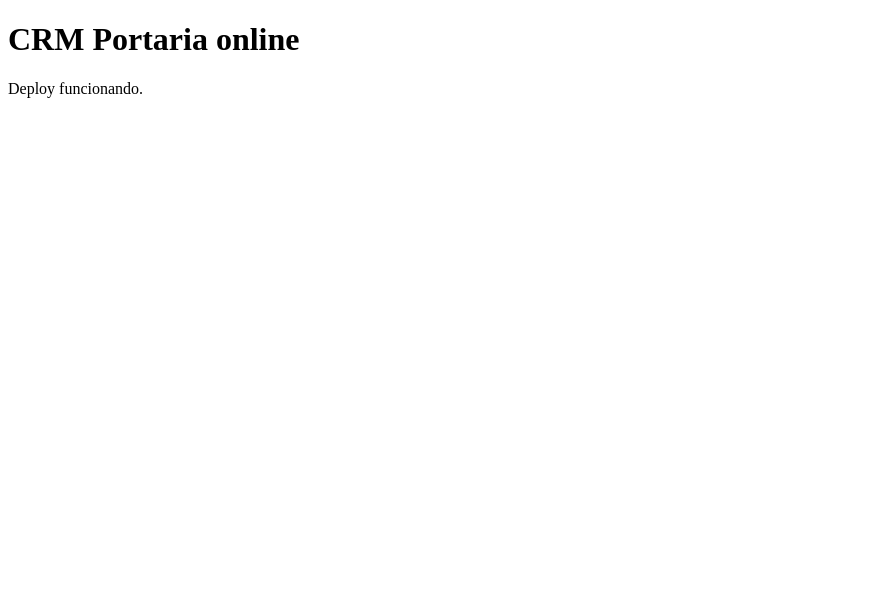
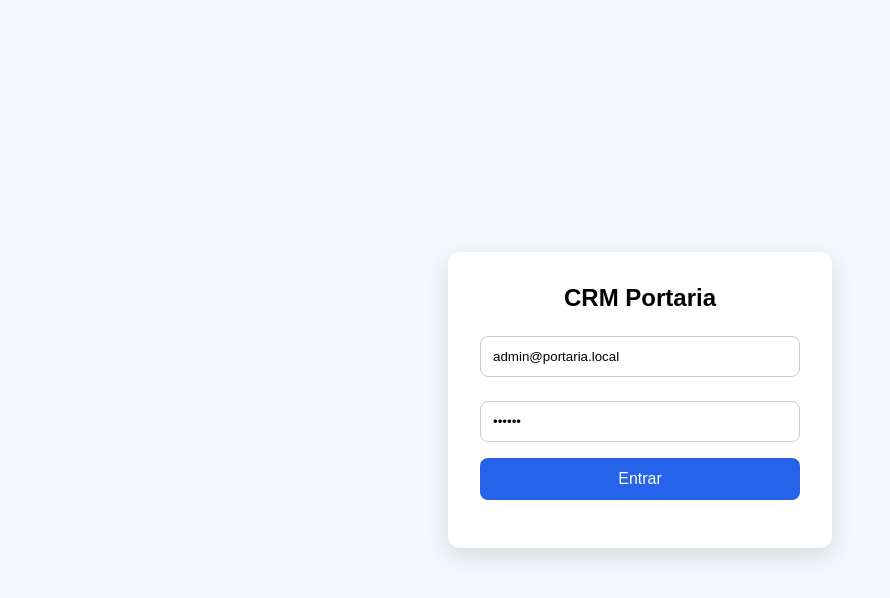
Before and after one commit to vanessars196-oss/portaria-, a website: page public/index.html in a window 1280 px wide. Shown: the whole page, without its empty margins (0-890 px from the left). Drawn offline with Linux system fonts and the light colour scheme.

Commit message:
Update index.html

```diff
--- a/public/index.html
+++ b/public/index.html
@@ -3,10 +3,102 @@
 <head>
   <meta charset="UTF-8" />
   <meta name="viewport" content="width=device-width, initial-scale=1.0" />
-  <title>CRM Portaria</title>
+  <title>CRM Portaria - Login</title>
+  <style>
+    body {
+      font-family: Arial, sans-serif;
+      background: #f4f7fb;
+      display: flex;
+      justify-content: center;
+      align-items: center;
+      height: 100vh;
+      margin: 0;
+    }
+    .box {
+      background: #fff;
+      padding: 32px;
+      border-radius: 12px;
+      box-shadow: 0 8px 24px rgba(0,0,0,0.12);
+      width: 320px;
+    }
+    h1 {
+      margin-top: 0;
+      font-size: 24px;
+      text-align: center;
+    }
+    input {
+      width: 100%;
+      padding: 12px;
+      margin: 8px 0 16px;
+      border: 1px solid #ccc;
+      border-radius: 8px;
+      box-sizing: border-box;
+    }
+    button {
+      width: 100%;
+      padding: 12px;
+      background: #2563eb;
+      color: white;
+      border: 0;
+      border-radius: 8px;
+      cursor: pointer;
+      font-size: 16px;
+    }
+    button:hover {
+      background: #1d4ed8;
+    }
+    .msg {
+      margin-top: 16px;
+      font-size: 14px;
+      text-align: center;
+    }
+    .ok { color: green; }
+    .erro { color: red; }
+  </style>
 </head>
 <body>
-  <h1>CRM Portaria online</h1>
-  <p>Deploy funcionando.</p>
+  <div class="box">
+    <h1>CRM Portaria</h1>
+    <input type="email" id="email" placeholder="E-mail" value="admin@portaria.local" />
+    <input type="password" id="password" placeholder="Senha" value="123456" />
+    <button onclick="login()">Entrar</button>
+    <div id="msg" class="msg"></div>
+  </div>
+
+  <script>
+    async function login() {
+      const email = document.getElementById('email').value;
+      const password = document.getElementById('password').value;
+      const msg = document.getElementById('msg');
+
+      msg.className = 'msg';
+      msg.textContent = 'Entrando...';
+
+      try {
+        const res = await fetch('/api/auth/login', {
+          method: 'POST',
+          headers: {
+            'Content-Type': 'application/json'
+          },
+          body: JSON.stringify({ email, password })
+        });
+
+        const data = await res.json();
+
+        if (data.success) {
+          localStorage.setItem('accessToken', data.accessToken);
+          localStorage.setItem('refreshToken', data.refreshToken);
+          msg.className = 'msg ok';
+          msg.textContent = 'Login realizado com sucesso!';
+        } else {
+          msg.className = 'msg erro';
+          msg.textContent = data.message || 'Falha no login';
+        }
+      } catch (err) {
+        msg.className = 'msg erro';
+        msg.textContent = 'Erro ao conectar com o servidor';
+      }
+    }
+  </script>
 </body>
 </html>
```
